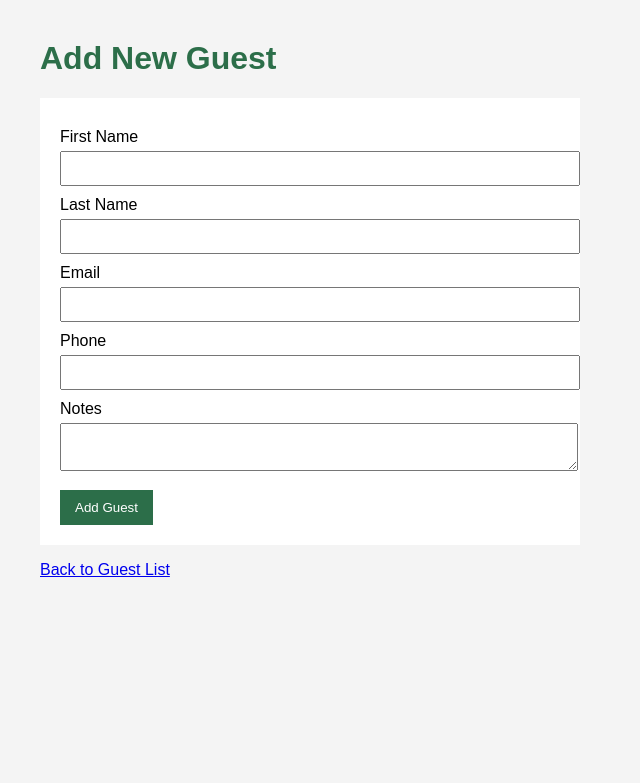
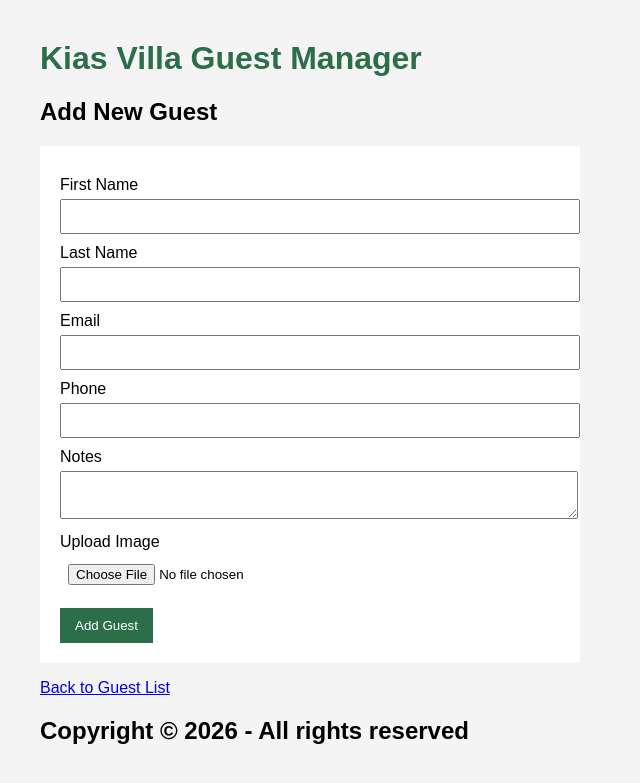
Before and after one commit to buckmiredevvillas/PHPAssignment1, a PHP site: page /add_guest.php in a window 1280 px wide. Shown: the top 783 px of the page, without its empty margins (0-640 px from the left). Run offline with PHP 8.4, Linux system fonts and the light colour scheme.

Commit message:
Assignment 2

```diff
--- a/add_guest.php
+++ b/add_guest.php
@@ -9,8 +9,22 @@ if ($_SERVER["REQUEST_METHOD"] == "POST") {
     $phone = $_POST["phone"];
     $notes = $_POST["notes"];
 
-    $sql = "INSERT INTO guests (first_name, last_name, email, phone, notes)
-            VALUES ('$first_name', '$last_name', '$email', '$phone', '$notes')";
+    $image = null;
+
+    if (isset($_FILES["image"]) && $_FILES["image"]["error"] == 0) {
+
+        $original_name = basename($_FILES["image"]["name"]);
+        $image = time() . "_" . $original_name;
+
+        $upload_path = __DIR__ . "/images/" . $image;
+
+        move_uploaded_file($_FILES["image"]["tmp_name"], $upload_path);
+    }
+
+    $sql = "INSERT INTO guests
+            (first_name, last_name, email, phone, notes, image)
+            VALUES
+            ('$first_name', '$last_name', '$email', '$phone', '$notes', '$image')";
 
     if ($conn->query($sql) === TRUE) {
         header("Location: index.php");
@@ -19,6 +33,7 @@ if ($_SERVER["REQUEST_METHOD"] == "POST") {
         echo "Error: " . $conn->error;
     }
 }
+
 ?>
 
 <!DOCTYPE html>
@@ -69,10 +84,11 @@ if ($_SERVER["REQUEST_METHOD"] == "POST") {
 </head>
 
 <body>
+    <?php include("header.php"); ?>
 
-<h1>Add New Guest</h1>
+<h2>Add New Guest</h2>
 
-<form method="POST">
+<form method="POST" enctype="multipart/form-data">
 
     <label>First Name</label>
     <input type="text" name="first_name" required>
@@ -89,6 +105,9 @@ if ($_SERVER["REQUEST_METHOD"] == "POST") {
     <label>Notes</label>
     <textarea name="notes"></textarea>
 
+    <label>Upload Image</label>
+    <input type="file" name="image" accept=".jpg,.jpeg,.png,.gif">
+
     <button type="submit">Add Guest</button>
 
 </form>
@@ -96,4 +115,5 @@ if ($_SERVER["REQUEST_METHOD"] == "POST") {
 <p><a href="index.php">Back to Guest List</a></p>
 
 </body>
+ <?php include("footer.php"); ?>
 </html>
--- a/edit_guest.php
+++ b/edit_guest.php
@@ -94,8 +94,9 @@ if (!$guest) {
 </head>
 
 <body>
+    <?php include("header.php"); ?>
 
-<h1>Edit Guest</h1>
+<h2>Edit Guest</h2>
 
 <form method="POST">
 
@@ -135,4 +136,5 @@ if (!$guest) {
 <p><a href="index.php">Back to Guest List</a></p>
 
 </body>
+<?php include("footer.php"); ?>
 </html>
--- /dev/null
+++ b/footer.php
@@ -0,0 +1,3 @@
+<footer>
+    <h2>Copyright &copy; 2026 - All rights reserved</h2>
+</footer>
--- /dev/null
+++ b/header.php
@@ -0,0 +1,3 @@
+<header>
+    <h1>Kias Villa Guest Manager</h1>
+</header>
```
Also changed, not shown: index.php (+13 -1 lines), images/1791121400_Argyle-Waterfall.png (added), images/1791122636_freshfruit.jpeg (added), images/1791132168_Kias villla.jpeg (added), 1 other file.
